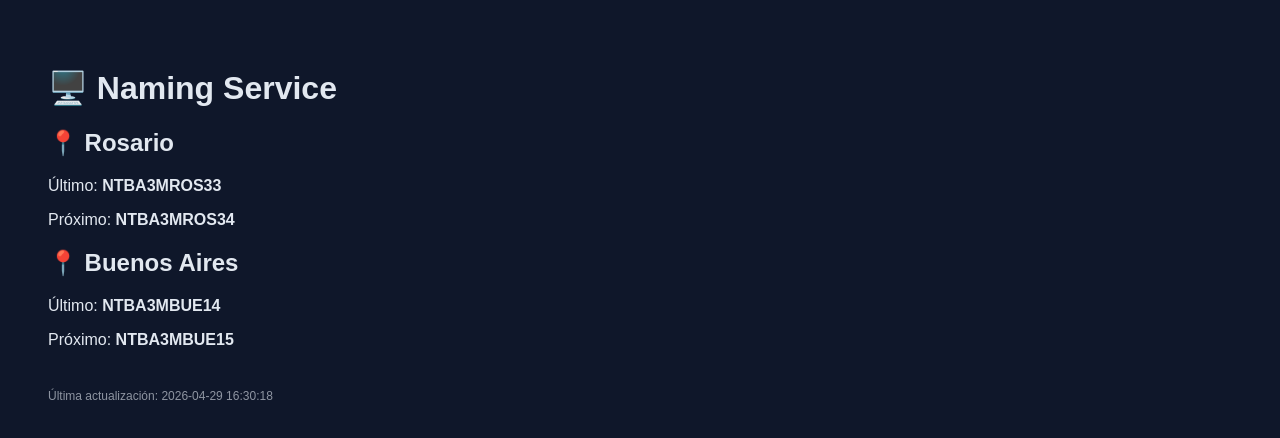
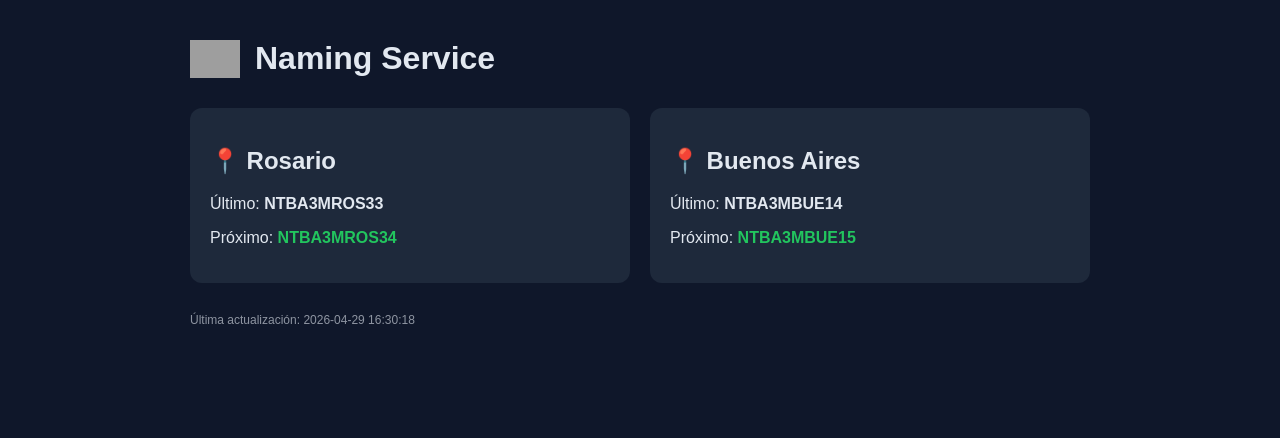
Before and after one commit to ZeDfriT/naming-status, a plain HTML site: page index.html in a window 1280 px wide. Drawn offline with Linux system fonts and the light colour scheme; grey boxes are pictures that could not be loaded.

Commit message:
Update index.html

```diff
--- a/index.html
+++ b/index.html
@@ -5,34 +5,61 @@
   <title>Service Desk Naming</title>
 </head>
 
-<body style="font-family: Arial; background:#0f172a; color:#e2e8f0; padding:40px;">
+<body style="margin:0; font-family: Arial; background:#0f172a; color:#e2e8f0;">
 
-<h1>🖥️ Naming Service</h1>
+<div style="max-width:900px; margin:auto; padding:40px;">
 
-<div id="content">Cargando datos...</div>
+  <!-- HEADER -->
+  <div style="display:flex; align-items:center; gap:15px;">
+    <img src="https://i.imgur.com/m61YSju.png" width="50">
+    <h1 style="margin:0;">Naming Service</h1>
+  </div>
+
+  <div id="content" style="margin-top:30px;">
+    Cargando datos...
+  </div>
+
+</div>
 
 <script>
+function loadData() {
   fetch("https://raw.githubusercontent.com/ZeDfriT/naming-status/main/status.json")
   .then(r => r.json())
   .then(d => {
+
     document.getElementById("content").innerHTML = `
-    <div style="margin-top:20px;">
+
+      <div style="display:grid; grid-template-columns:1fr 1fr; gap:20px;">
+
+        <!-- ROSARIO -->
+        <div style="background:#1e293b; padding:20px; border-radius:12px;">
           <h2>📍 Rosario</h2>
           <p>Último: <b>${d.rosario.ultimo}</b></p>
-      <p>Próximo: <b>${d.rosario.siguiente}</b></p>
+          <p>Próximo: <b style="color:#22c55e;">${d.rosario.siguiente}</b></p>
         </div>
 
-    <div style="margin-top:20px;">
+        <!-- BUENOS AIRES -->
+        <div style="background:#1e293b; padding:20px; border-radius:12px;">
           <h2>📍 Buenos Aires</h2>
           <p>Último: <b>${d.buenos_aires.ultimo}</b></p>
-      <p>Próximo: <b>${d.buenos_aires.siguiente}</b></p>
+          <p>Próximo: <b style="color:#22c55e;">${d.buenos_aires.siguiente}</b></p>
         </div>
 
-    <div style="margin-top:40px; font-size:12px; opacity:0.6;">
+      </div>
+
+      <div style="margin-top:30px; font-size:12px; opacity:0.6;">
         Última actualización: ${d.updated}
       </div>
+
     `;
   });
+}
+
+// carga inicial
+loadData();
+
+// refresco automático cada 60s
+setInterval(loadData, 60000);
 </script>
 
 </body>
```
Lines whose indentation alone changed are shown as unchanged.
